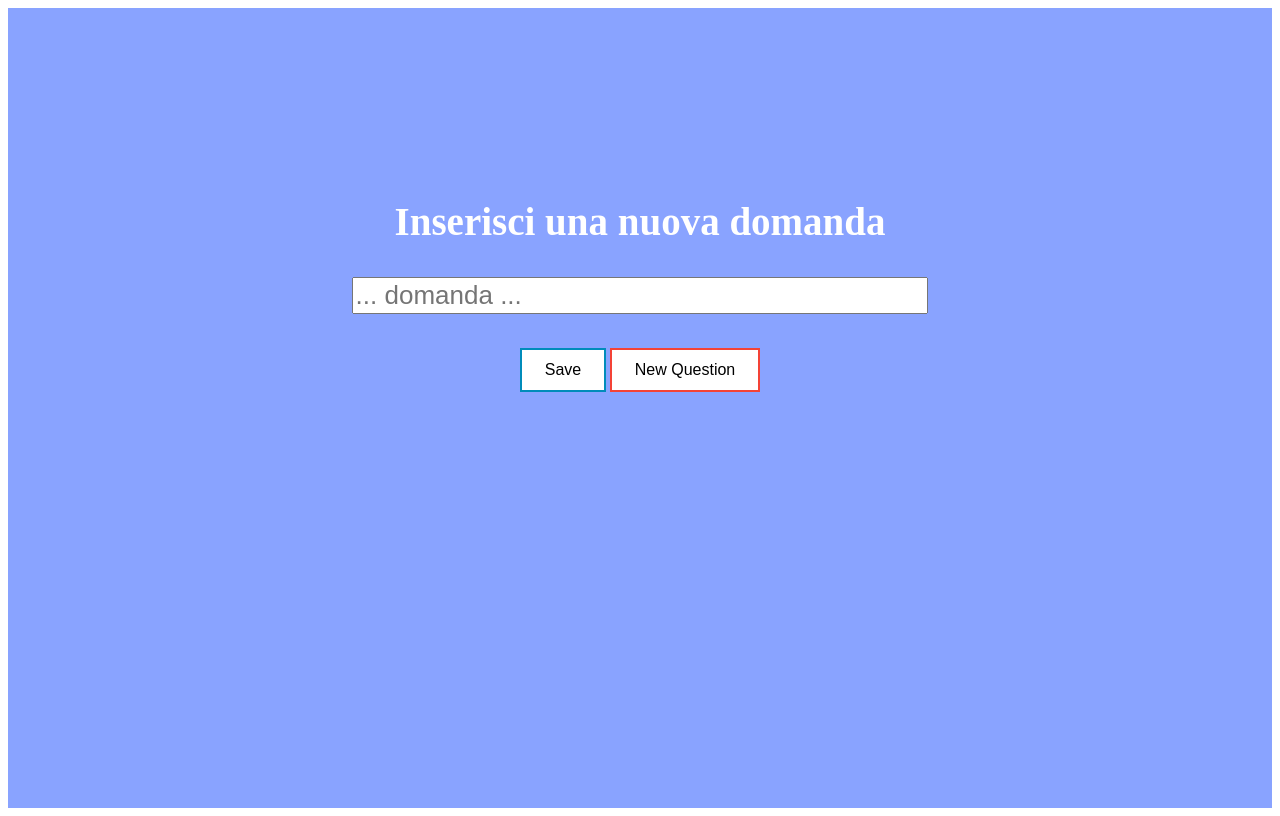
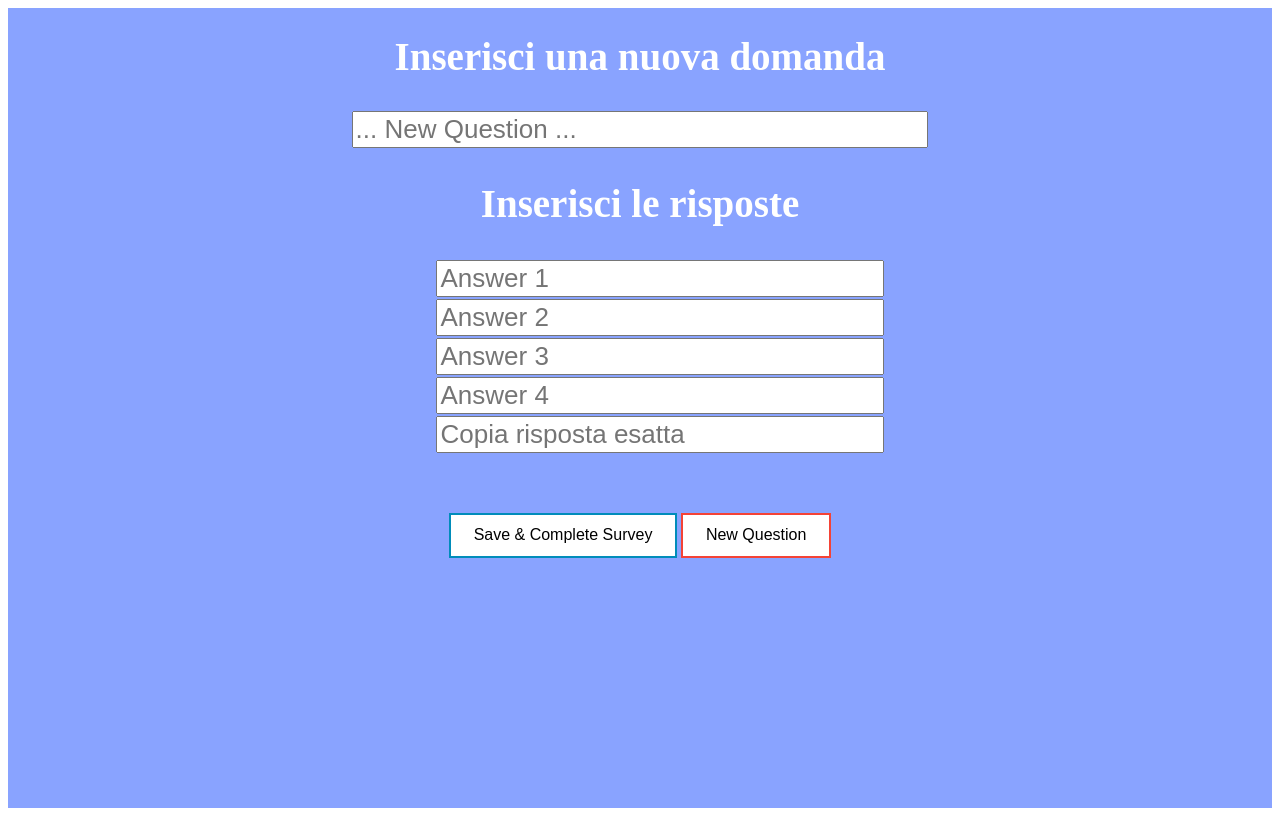
Before and after one commit to michele225/self_assessment, a React (Create React App) app: page / in a window 1280 px wide. Built offline with nearby package versions, Linux system fonts and the light colour scheme; what keymirror would draw is missing.

Commit message:
Inserimento domanda e risposte, con relativa API

```diff
--- a/src/Actions/ActionTypes.js
+++ b/src/Actions/ActionTypes.js
@@ -1,5 +1,6 @@
 import keyMirror from 'keymirror';
 
 export default keyMirror({
-    ADD_QUESTION: null
+    ADD_QUESTION: null,
+    ALL_QUESTION: null
 })
--- a/src/Actions/QuestionsAction.js
+++ b/src/Actions/QuestionsAction.js
@@ -27,3 +27,27 @@ export const receivedEvent = (obj) => ({
         newValue: obj
     },
 });
+
+
+export function asyncCallGetAllQuestions(requestBody) {
+    var url = 'http://localhost:3002/getAllQuestions'
+
+    return function (dispatch) {
+        axios.post(url, JSON.stringify(requestBody))
+            .then((result) => {
+                const response = result.data.Response;
+                dispatch(receivedEventBetweenDate(response))
+            })
+            .catch((err) => {
+                console.log("Errore: " + err.response.data)
+            })
+    };
+
+}
+
+export const receivedEventBetweenDate = (obj) => ({
+    type: ActionTypes.ALL_QUESTION,
+    payload: {
+        newValue: obj
+    },
+})
--- a/src/App.css
+++ b/src/App.css
@@ -66,3 +66,23 @@
   width: 90%;
   height: 90%;
 }
+
+.answer{
+  text-align: center;
+}
+
+.insertAnswers{
+  width: 40%;
+  height: 15%;
+  margin-top: 2px;
+  font-size:calc(10px + 2vmin);
+}
+
+.insertAnswers:hover{
+  background-color: #2eff34;
+}
+
+.listStyle{
+  list-style-type: none;
+
+}
--- a/src/Components/Questions.js
+++ b/src/Components/Questions.js
@@ -14,6 +14,12 @@ class Questions extends Component {
             Canale: 'Town Square',
             Tipo: 'Ospedale',
             Descrizione: this.getQuestion.value,
+            Risposta_a: this.answer1.value,
+            Risposta_b: this.answer2.value,
+            Risposta_c: this.answer3.value,
+            Risposta_d: this.answer4.value,
+            Risposta_esatta: this.answerOK.value,
+
         }
         this.props.addQuestions(requestBody)
         this.getQuestion.value = ""
@@ -28,13 +34,20 @@ class Questions extends Component {
                 <div className="container">
                     <h2 className="Noteh2">Inserisci una nuova domanda</h2>
                     <form>
-                        <input type="text" className=" insertQuestion" placeholder="... domanda ..." ref={(input) => this.getQuestion = input}/>
+                        <input type="text" className=" insertQuestion" placeholder="... New Question ..." ref={(input) => this.getQuestion = input}/>
                         <br/>
                     </form>
-
+                    <h2 className="Noteh2">Inserisci le risposte</h2>
+                    <ul className="listStyle">
+                        <li className="answer"><input className="insertAnswers" type="text" placeholder="Answer 1" ref={(input) => this.answer1 = input}/>  </li>
+                        <li className="answer" > <input className="insertAnswers" type="text" placeholder="Answer 2" ref={(input) => this.answer2 = input}/>   </li>
+                        <li className="answer"> <input className="insertAnswers" type="text" placeholder="Answer 3" ref={(input) => this.answer3 = input}/>    </li>
+                        <li className="answer" > <input className="insertAnswers" type="text" placeholder="Answer 4" ref={(input) => this.answer4 = input}/>   </li>
+                        <li className="answer"> <input className="insertAnswers" type="text" placeholder="Copia risposta esatta" ref={(input) => this.answerOK = input}/>    </li>
+                    </ul>
                     <br/>
                     <button className="addQuestion button2" onClick={this.addQuestions}>
-                        <span className="NoteSpan">Save</span>
+                        <span className="NoteSpan">Save & Complete Survey</span>
                     </button>
                     <button className="addQuestion button3">
                         <span>New Question</span>
--- a/src/Reducers/QuestionsReducer.js
+++ b/src/Reducers/QuestionsReducer.js
@@ -2,7 +2,7 @@ import ActionTypes from "../Actions/ActionTypes";
 import React from "react";
 
 const initialState = {
-    responseAddQuestions: []
+    responseAddQuestions: null
 }
 
 const QuestionsReducer = (state = initialState , action) => {
```
Also changed, not shown: src/Components/ShowQuestions.js (added), src/Containers/ShowQuestionsContainer.js (added).
